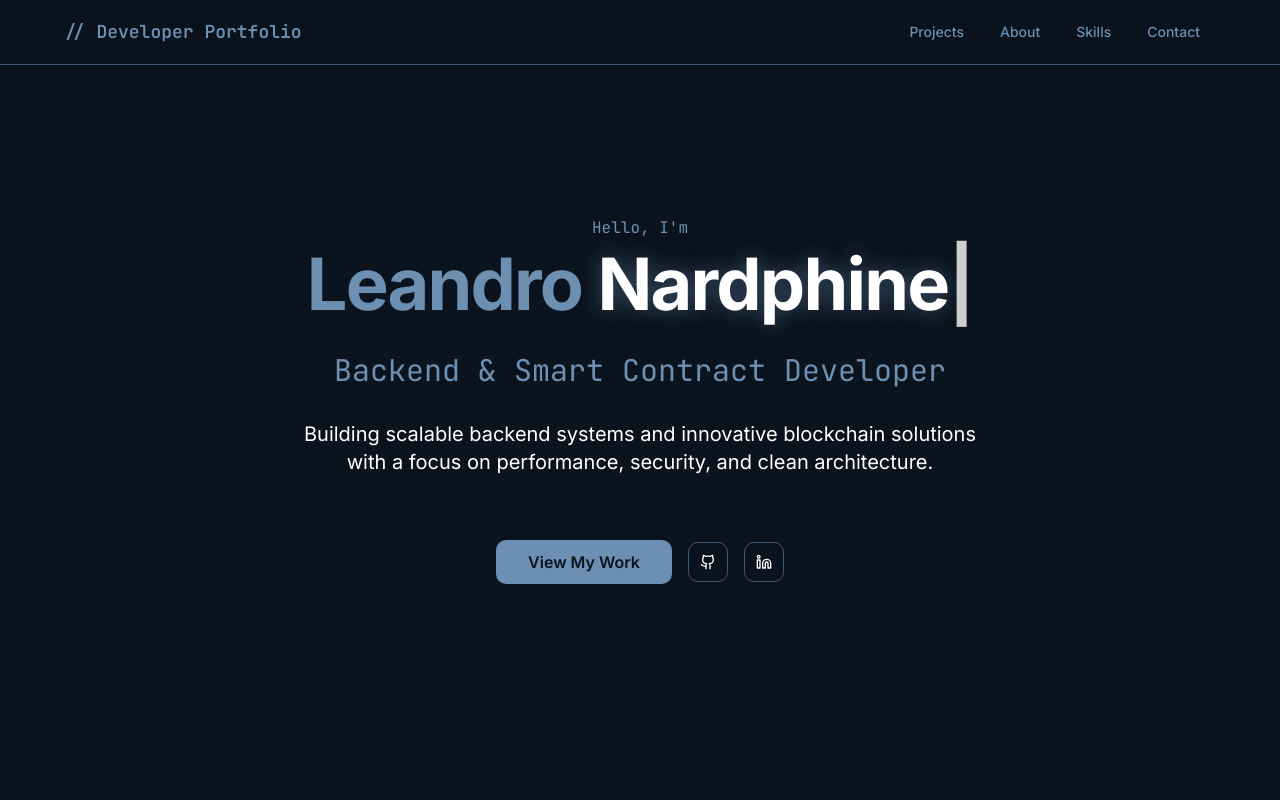
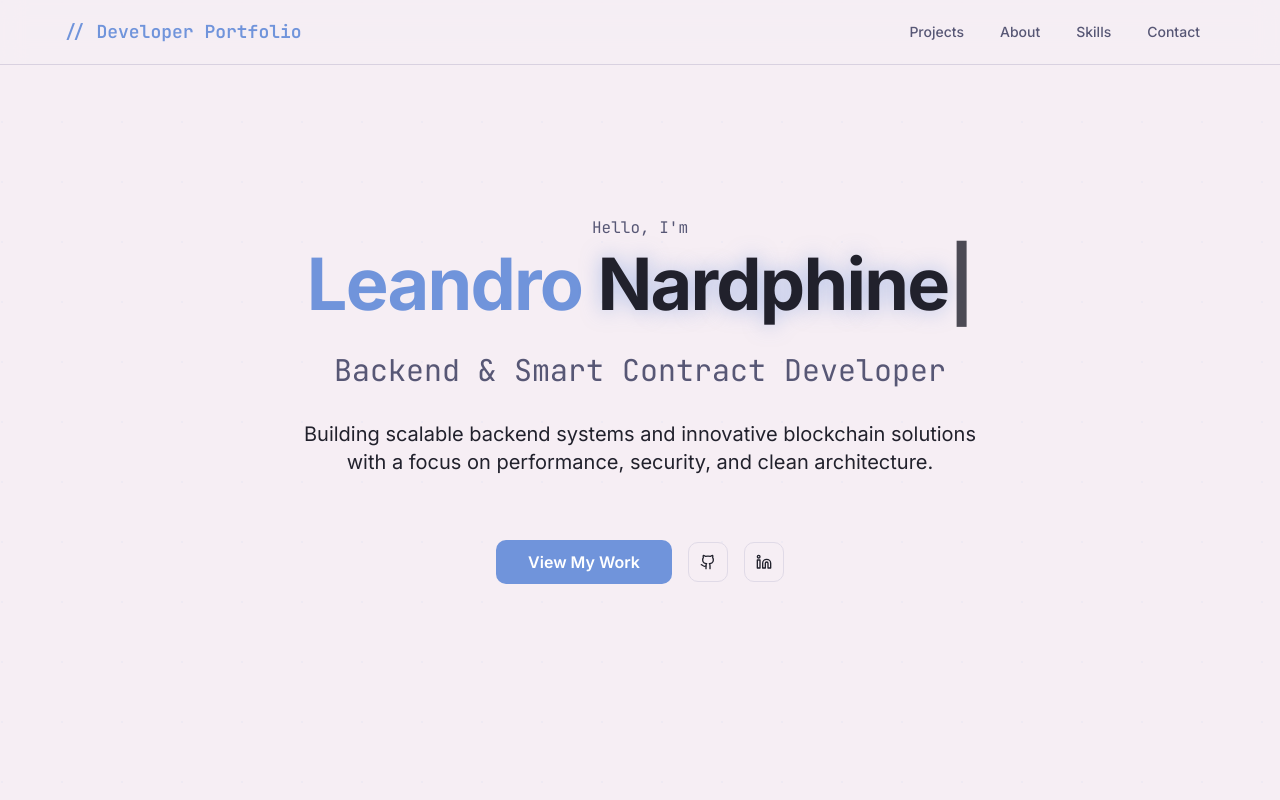
Before and after one commit to leeCode83/portofolio-website, a React (Vite) app: page / in a window 1280 px wide. Shown: the top 800 px of the page. Built offline with nearby package versions, Linux system fonts and the light colour scheme; the HTML template or start-up script is replaced by a standard one.

Commit message:
Refactor: Update color palette

```diff
--- a/src/components/sections/hero-section.tsx
+++ b/src/components/sections/hero-section.tsx
@@ -63,7 +63,7 @@ const HeroSection = () => {
           </h2>
 
           {/* Bio */}
-          <p className="text-lg md:text-xl text-white max-w-2xl mx-auto leading-relaxed">
+          <p className="text-lg md:text-xl text-foreground max-w-2xl mx-auto leading-relaxed">
             Building scalable backend systems and innovative blockchain solutions
             with a focus on performance, security, and clean architecture.
           </p>
--- a/src/index.css
+++ b/src/index.css
@@ -10,45 +10,47 @@ All colors MUST be HSL.
 
 @layer base {
   :root {
-    /* Dark theme - Professional Backend Developer Portfolio with custom palette */
-    --background: 215 46% 8%;
-    --foreground: 0 0% 100%;
+    /* Light theme - Soft Color Palette inspired by peach, pink, purple, blue */
+    --background: 320 30% 95%;
+    --foreground: 240 15% 15%;
 
-    --card: 215 42% 19%;
-    --card-foreground: 0 0% 100%;
+    --card: 0 0% 100%;
+    --card-foreground: 240 15% 15%;
 
-    --popover: 215 42% 19%;
-    --popover-foreground: 0 0% 100%;
+    --popover: 0 0% 100%;
+    --popover-foreground: 240 15% 15%;
 
-    /* Medium blue accent for interactive elements */
-    --primary: 210 31% 56%;
-    --primary-foreground: 215 46% 8%;
+    /* Periwinkle blue as primary */
+    --primary: 220 60% 65%;
+    --primary-foreground: 0 0% 100%;
 
-    --secondary: 210 31% 35%;
-    --secondary-foreground: 0 0% 100%;
+    /* Light purple as secondary */
+    --secondary: 270 40% 80%;
+    --secondary-foreground: 240 15% 15%;
 
-    --muted: 210 31% 35%;
-    --muted-foreground: 210 31% 56%;
+    --muted: 270 20% 90%;
+    --muted-foreground: 240 15% 40%;
 
-    --accent: 210 31% 56%;
-    --accent-foreground: 215 46% 8%;
+    /* Peach as accent */
+    --accent: 15 60% 82%;
+    --accent-foreground: 240 15% 15%;
 
     --destructive: 0 84% 60%;
     --destructive-foreground: 0 0% 100%;
 
-    --border: 210 31% 35%;
-    --input: 210 31% 35%;
-    --ring: 210 31% 56%;
+    --border: 270 20% 85%;
+    --input: 270 20% 88%;
+    --ring: 220 60% 65%;
 
     --radius: 0.75rem;
 
     /* Custom design tokens for portfolio */
-    --hero-background: 215 46% 8%;
-    --section-background: 215 46% 8%;
-    --card-hover: 215 42% 22%;
-    --text-primary: 0 0% 100%;
-    --text-secondary: 210 31% 56%;
-    --accent-glow: 210 31% 56%;
+    --hero-background: 320 30% 95%;
+    --section-background: 320 30% 95%;
+    --card-hover: 270 30% 92%;
+    --text-primary: 240 15% 15%;
+    --text-secondary: 220 60% 65%;
+    --accent-glow: 220 60% 65%;
 
     /* Animation variables */
     --transition-smooth: all 0.3s cubic-bezier(0.4, 0, 0.2, 1);
```
